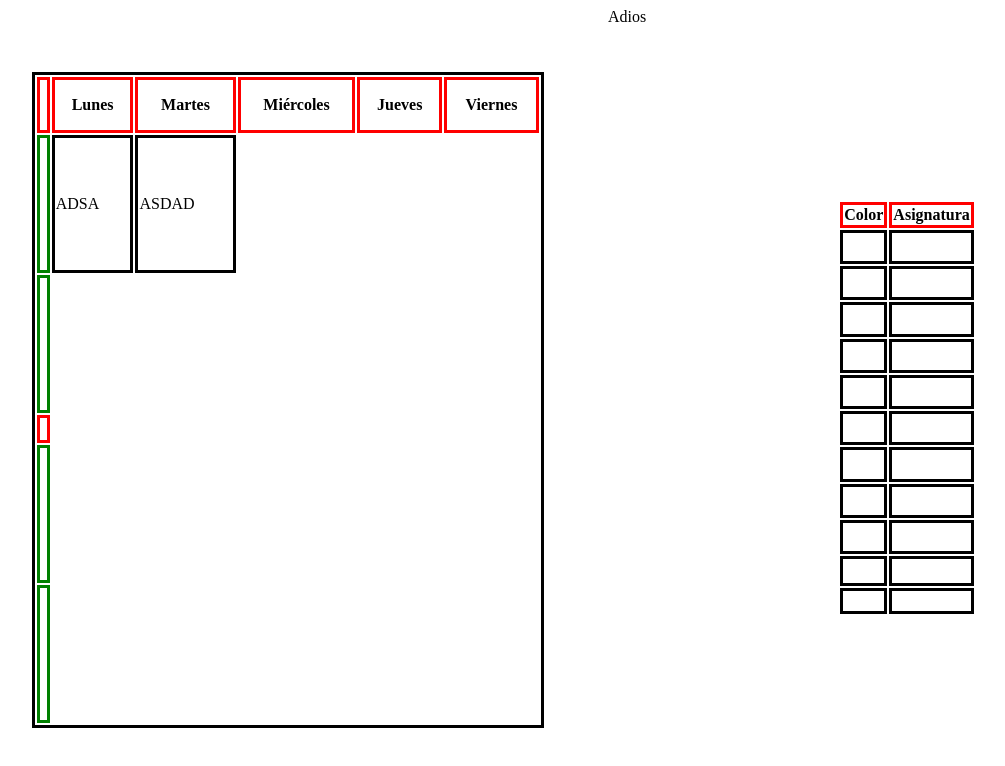
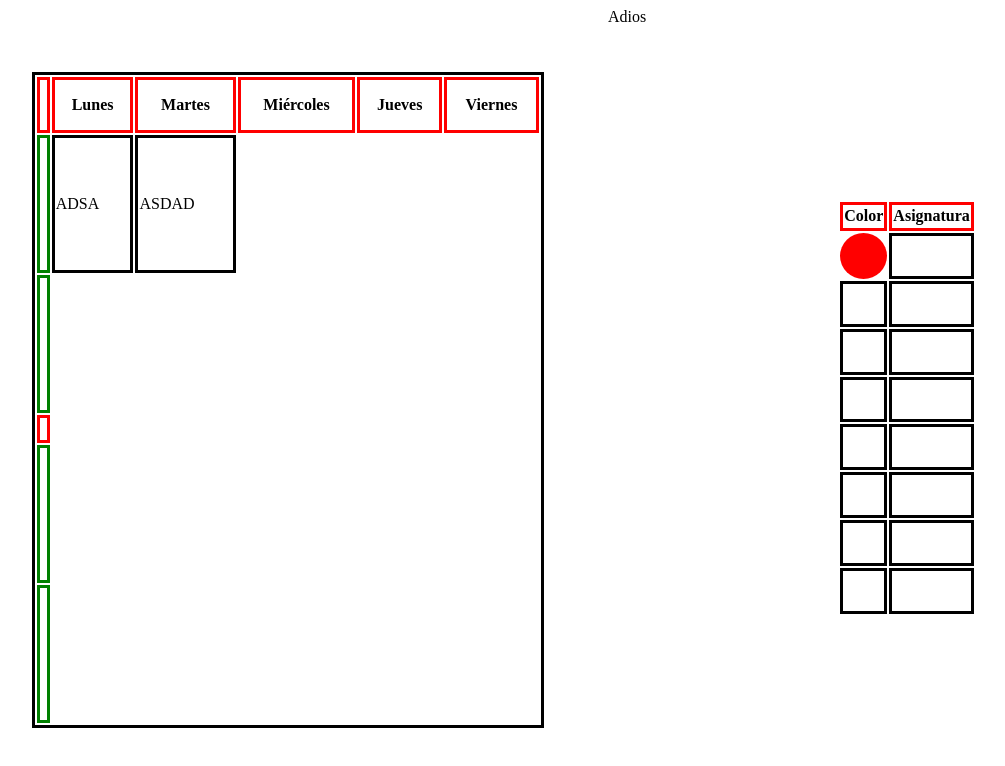
Before and after one commit to Eduu115/Marcas_EJ04_HorariosClase, a plain HTML site: page index.html in a window 1280 px wide. Shown: the whole page, without its empty margins (32-1037 px from the left). Drawn offline with Linux system fonts and the light colour scheme.

Commit message:
try to add circles to right table

```diff
--- a/index.html
+++ b/index.html
@@ -53,38 +53,30 @@
                     <th>Color</th> <th>Asignatura</th>
                 </tr>
                 <tr>
-                    <td><img id="indice" alt=""></td> <td> </td>
+                    <td id="circulo1"></td> <td> </td>
                 </tr>
                 <tr>
-                    <td><img id="indice" alt=""></td> <td> </td>
+                    <td id="circulo2"></td> <td> </td>
                 </tr>
                 <tr>
-                    <td><img id="indice" alt=""></td> <td> </td>
+                    <td id="circulo3"></td> <td> </td>
                 </tr>
                 <tr>
-                    <td><img id="indice" alt=""></td> <td> </td>
+                    <td id="circulo4"></td> <td> </td>
                 </tr>
                 <tr>
-                    <td><img id="indice" alt=""></td> <td> </td>
+                    <td id="circulo5"></td> <td> </td>
                 </tr>
                 <tr>
-                    <td><img id="indice" alt=""></td> <td> </td>
+                    <td id="circulo6"></td> <td> </td>
                 </tr>
                 <tr>
-                    <td><img id="indice" alt=""></td> <td> </td>
+                    <td id="circulo7"></td> <td> </td>
                 </tr>
                 <tr>
-                    <td><img id="indice" alt=""></td> <td> </td>
+                    <td id="circulo8"></td> <td> </td>
                 </tr>
-                <tr>
-                    <td><img id="indice" alt=""></td> <td> </td>
-                </tr>
-                <tr>
-                    <td><img id="indice" alt=""></td> <td> </td>
-                </tr>
-                <tr>
-                    <td><img id="indice" alt=""></td> <td> </td>
-                </tr>
+
 
             </table>
         </div>
--- a/style.css
+++ b/style.css
@@ -40,3 +40,8 @@ td{
 .hora{
     border: solid green;
 }
+#circulo1{
+    background-color: red;
+    border: 1px;
+    border-radius: 50%;
+}
```
